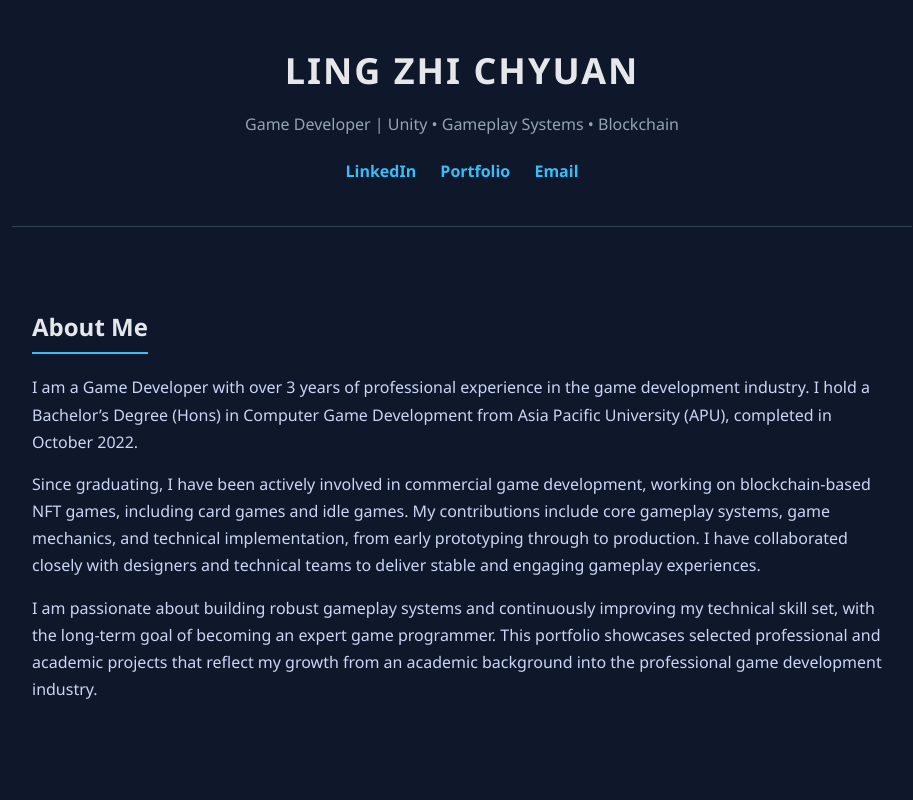
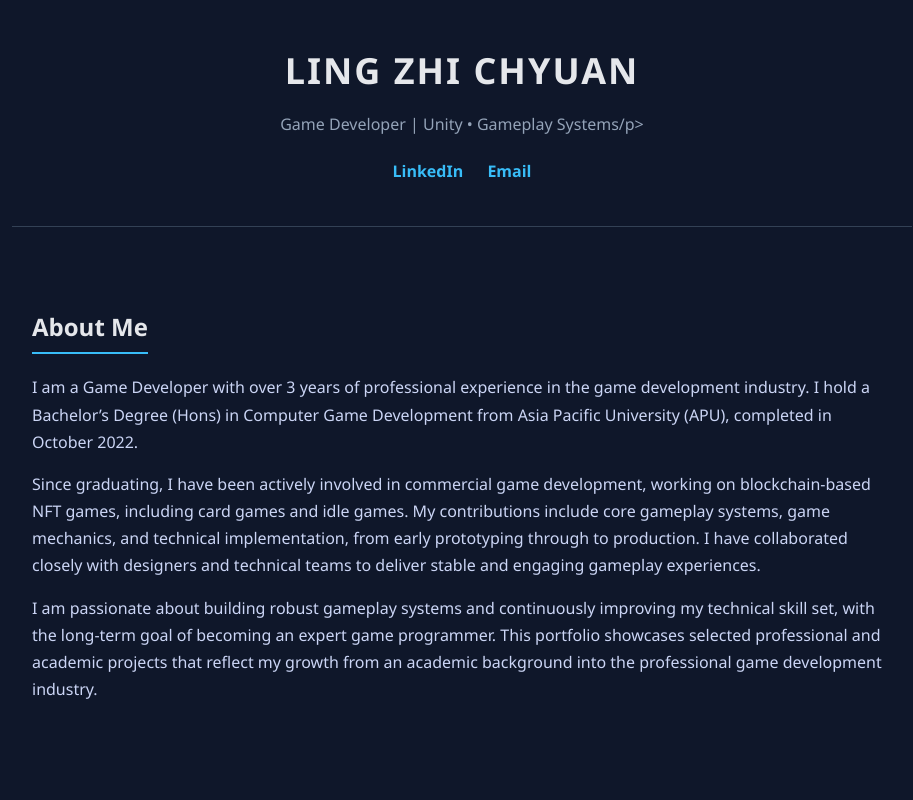
Before and after one commit to zhichyuanling/portfolio, a plain HTML site: page index.html in a window 1280 px wide. Shown: the top 800 px of the page, without its empty margins (178-1091 px from the left). Drawn offline with Linux system fonts and the light colour scheme.

Commit message:
change content

```diff
--- a/index.html
+++ b/index.html
@@ -11,11 +11,10 @@
   <!-- HEADER -->
   <header class="container">
     <h1>LING ZHI CHYUAN</h1>
-    <p class="subtitle">Game Developer | Unity • Gameplay Systems • Blockchain</p>
+    <p class="subtitle">Game Developer | Unity • Gameplay Systems/p>
 
     <div class="links">
       <a href="https://linkedin.com/in/ling-zhi-chyuan-5680b11a1" target="_blank">LinkedIn</a>
-      <a href="https://drive.google.com/drive/folders/1sMENrzHarbSIbdUiAOaVjt62TYRugPFM" target="_blank">Portfolio</a>
       <a href="mailto:zhichyuanling@gmail.com">Email</a>
     </div>
   </header>
```
